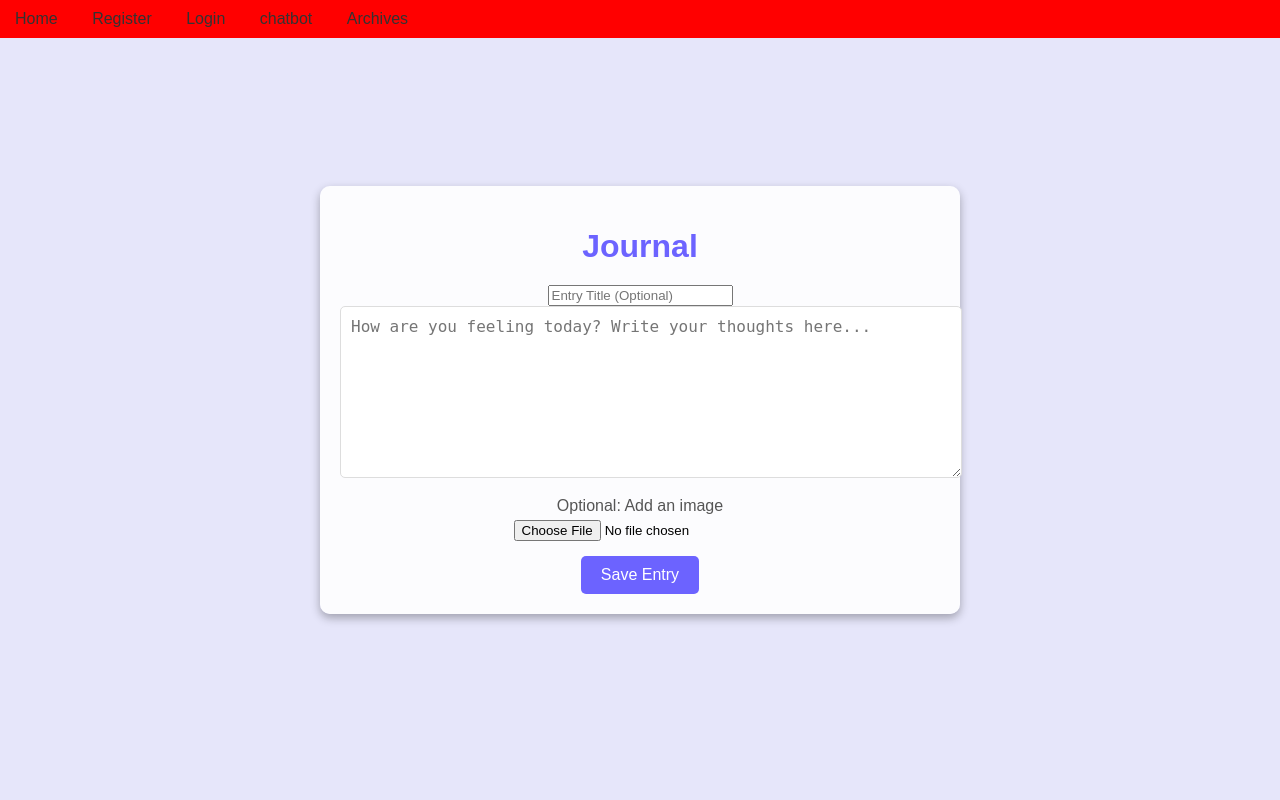
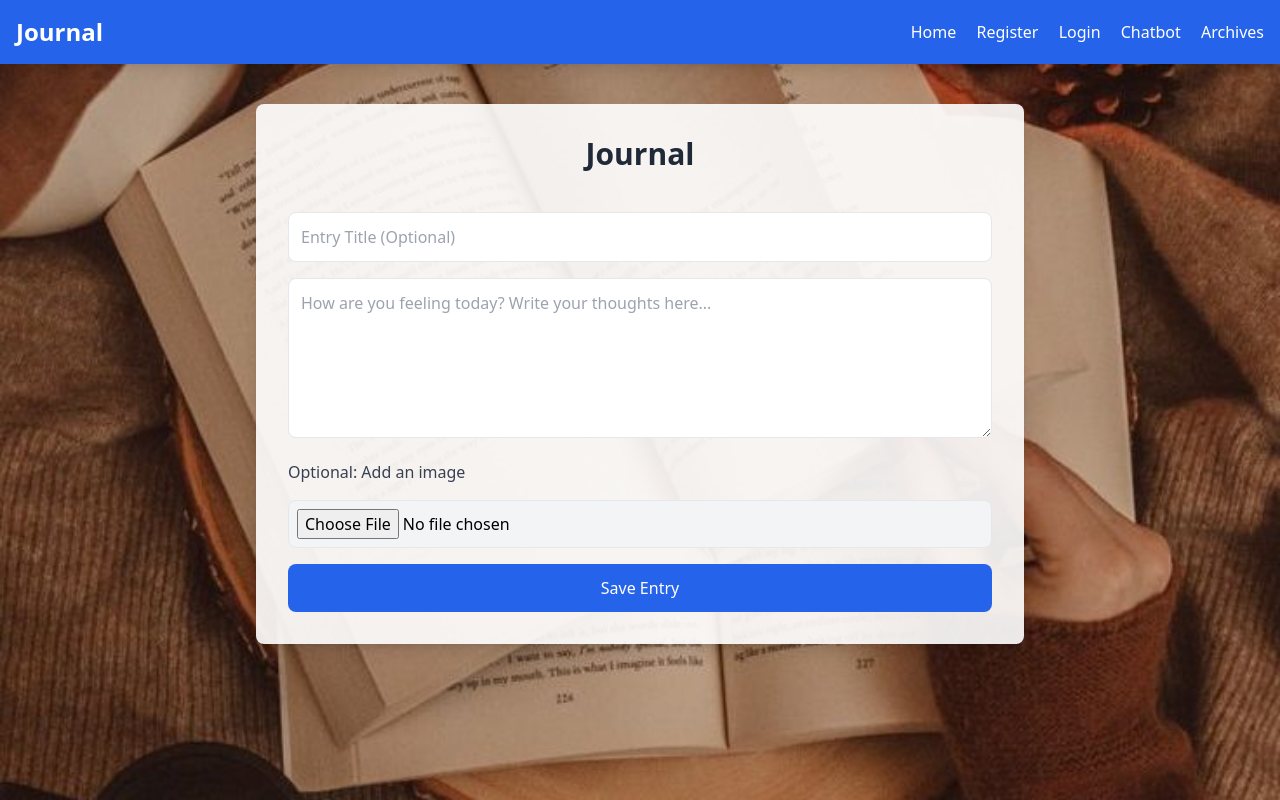
Before and after one commit to octocat-fury/Mental-health-app, a Django app: page /journal/ in a window 1280 px wide. Run offline with Django 5.2, Linux system fonts and the light colour scheme; some libraries are stand-ins or nearby versions.

Commit message:
Styled journal page using Tailwind CSS

```diff
--- a/harmonix/static/css/journal.css
+++ b/harmonix/static/css/journal.css
@@ -8,6 +8,7 @@ body {
     justify-content: center;
     align-items: center;
     height: 100vh;
+
 }
 
 .journal-container {
--- a/harmonix/templates/chatbot.html
+++ b/harmonix/templates/chatbot.html
@@ -12,6 +12,10 @@
             background-color: #f9f9f9;
             margin: 0;
             padding: 0;
+            background-image: url('{% static "images/rabbit.jpg" %}');
+            background-size: cover;
+            background-position: center;
+            background-repeat: no-repeat;
         }
 
         .chat-container {
--- a/harmonix/templates/home.html
+++ b/harmonix/templates/home.html
@@ -13,6 +13,10 @@
             color: #333;
             margin: 0;
             padding: 0;
+            background-image: url('{% static "images/blossom.jpg" %}');
+            background-size: cover;
+            background-position: center;
+            background-repeat: no-repeat;
         }
 
         .navbar {
--- a/harmonix/templates/journal.html
+++ b/harmonix/templates/journal.html
@@ -4,35 +4,58 @@
 <head>
     <meta charset="UTF-8">
     <meta name="viewport" content="width=device-width, initial-scale=1.0">
-    <link rel="stylesheet" type="text/css" href="{% static 'css/journal.css' %}">
+    <script src="https://cdn.tailwindcss.com"></script>
     <link rel="icon" href="{% static 'images/harmonix.png' %}">
     <title>Journal</title>
+    <style>
+        body {
+            background-image: url('{% static "images/journal.jpg" %}');
+            background-size: cover;
+            background-position: center;
+            background-repeat: no-repeat;
+            min-height: 100vh;
+        }
+    </style>
 </head>
-<body>
- <nav class="navbar">
-        <a href="{% url 'home' %}">Home</a>
-        <a href="{% url 'register' %}">Register</a>
-        <a href="{% url 'login' %}">Login</a>
-        <a href="{% url 'chatbot' %}">chatbot</a>
-        <a href="{% url 'archives' %}">Archives</a>
+<body class="bg-gray-900 bg-opacity-50">
+    <!-- Navbar -->
+    <nav class="bg-blue-600 p-4 shadow-lg">
+        <div class="container mx-auto flex justify-between items-center">
+            <h1 class="text-white text-2xl font-bold">Journal</h1>
+            <div class="space-x-4">
+                <a href="{% url 'home' %}" class="text-white hover:text-gray-300">Home</a>
+                <a href="{% url 'register' %}" class="text-white hover:text-gray-300">Register</a>
+                <a href="{% url 'login' %}" class="text-white hover:text-gray-300">Login</a>
+                <a href="{% url 'chatbot' %}" class="text-white hover:text-gray-300">Chatbot</a>
+                <a href="{% url 'archives' %}" class="text-white hover:text-gray-300">Archives</a>
+            </div>
+        </div>
     </nav>
-    <div class="journal-container">
-        <h1>{{ title }}</h1>
-        <form method="POST" action="/journal/" enctype="multipart/form-data">
+
+    <!-- Journal Container -->
+    <div class="container mx-auto mt-10 p-8 max-w-3xl bg-white bg-opacity-90 rounded-lg shadow-lg">
+        <h1 class="text-3xl font-bold text-gray-800 text-center mb-6">{{ title }}</h1>
+        <form method="POST" action="/journal/" enctype="multipart/form-data" class="space-y-4">
             {% csrf_token %}
             <input
                 type="text"
                 name="title"
-                class="journal-title"
+                class="w-full p-3 border rounded-lg focus:outline-none focus:ring-2 focus:ring-blue-400"
                 placeholder="Entry Title (Optional)">
             <textarea
                 name="journal_entry"
-                class="journal-textarea"
-                placeholder="How are you feeling today? Write your thoughts here..."
-                required></textarea><br>
-            <label for="image-upload" class="image-upload-label">Optional: Add an image</label>
-            <input type="file" id="image-upload" name="journal_image" accept="image/*" class="image-input"><br>
-            <button type="submit" class="btn">Save Entry</button>
+                class="w-full p-3 h-40 border rounded-lg focus:outline-none focus:ring-2 focus:ring-blue-400"
+                placeholder="How are you feeling today? Write your thoughts here..." required></textarea>
+            <label for="image-upload" class="block font-medium text-gray-700">Optional: Add an image</label>
+            <input
+                type="file"
+                id="image-upload"
+                name="journal_image"
+                accept="image/*"
+                class="w-full p-2 border rounded-lg bg-gray-100">
+            <button
+                type="submit"
+                class="w-full bg-blue-600 text-white py-3 rounded-lg hover:bg-blue-500 transition">Save Entry</button>
         </form>
     </div>
 </body>
--- a/harmonix/templates/register.html
+++ b/harmonix/templates/register.html
@@ -12,8 +12,10 @@
             margin: 0;
             padding: 0;
             font-family: Arial, sans-serif;
-            background: url('../images/register.jpg') no-repeat center center fixed;
+            background-image: url('{% static "images/avacado.jpg" %}');
             background-size: cover;
+            background-position: center;
+            background-repeat: no-repeat;
         }
         .form-container {
             display: flex;
```
Also changed, not shown: harmonix/templates/anxiety_test.html (+9 -0 lines), harmonix/templates/archives.html (+7 -0 lines), db.sqlite3, harmonix/static/images/Wall_Doodles.jpg (added), harmonix/static/images/avacado.jpg (added), harmonix/static/images/blossom.jpg (added), harmonix/static/images/do.jpg (added), harmonix/static/images/inspiring.jpg (added), harmonix/static/images/moonlit.jpg (added), harmonix/static/images/rabbit.jpg (added), harmonix/static/images/toad.jpg (added).
